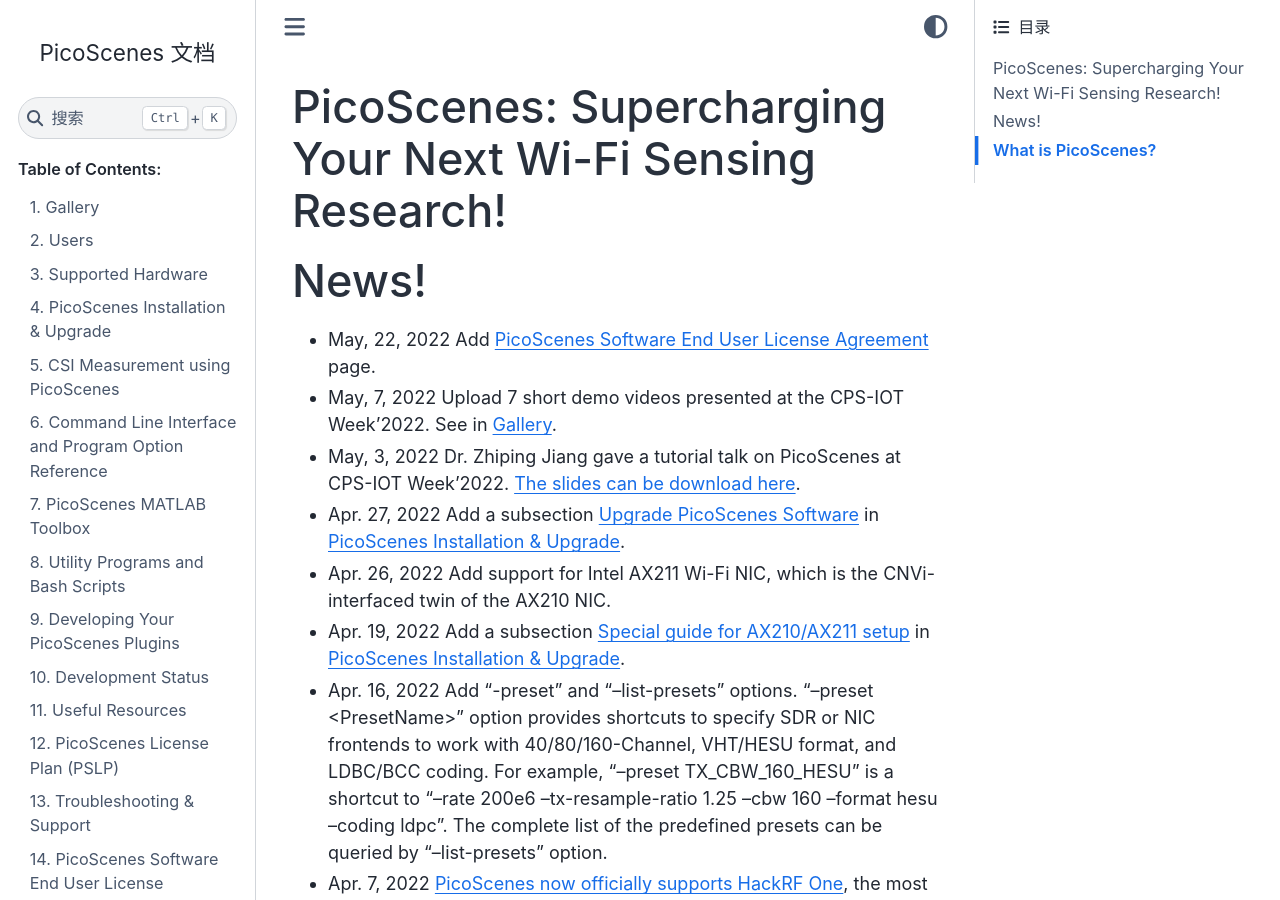
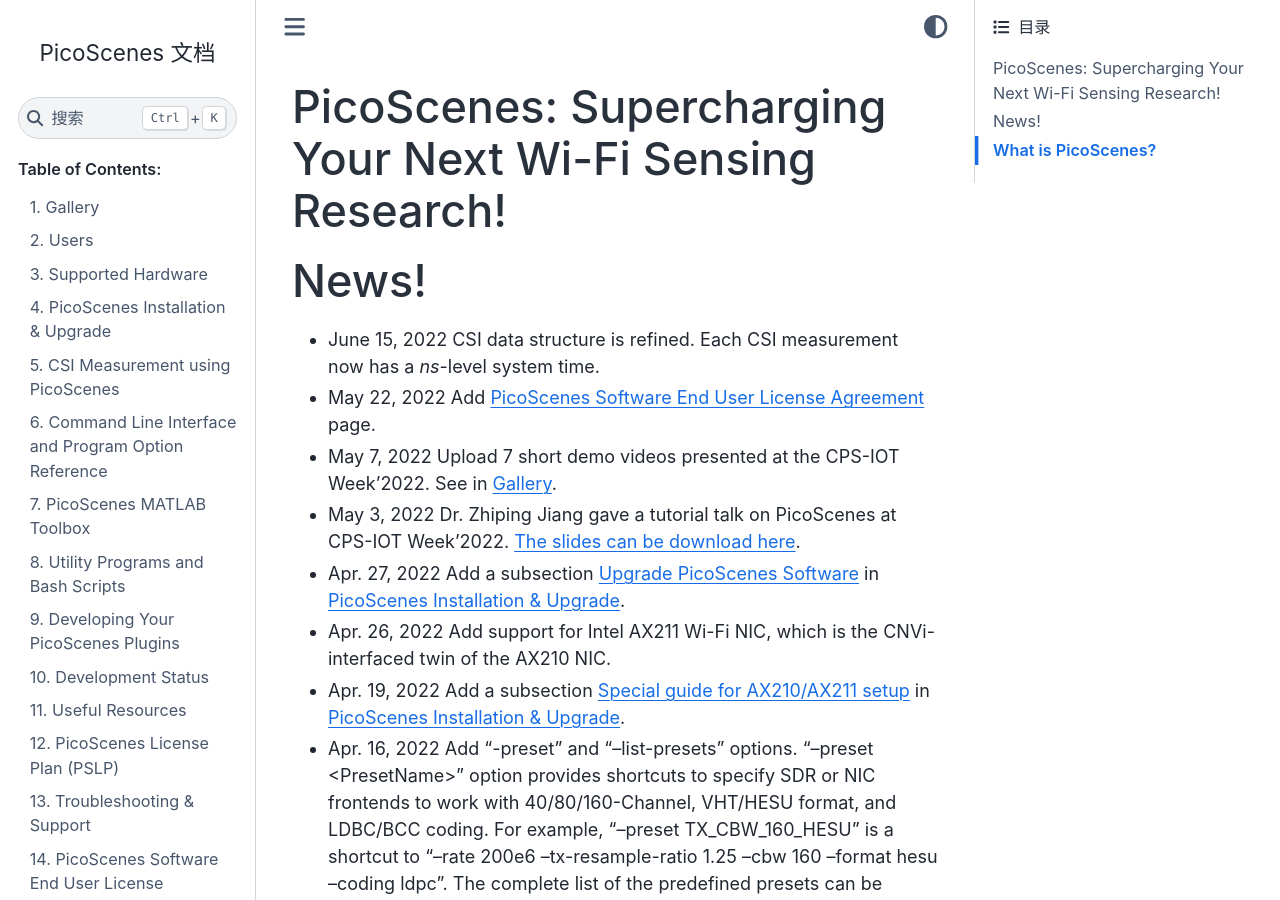
Before and after one commit to wifisensing/PicoScenes-Manual, a Sphinx documentation site: the page built from source/index.rst, in a window 1280 px wide and 900 px high. Built offline with Sphinx 7.4.7 and the Sphinx Book theme 1.1.4, drawn with Linux system fonts in a browser that asks for light colours.

Commit message:
add ns-level clock news

```diff
--- a/source/index.rst
+++ b/source/index.rst
@@ -4,9 +4,10 @@
 
 News!
 ======
-- May, 22, 2022 Add :doc:`/eula` page.
-- May, 7, 2022 Upload 7 short demo videos presented at the CPS-IOT Week'2022. See in :doc:`/gallery`.
-- May, 3, 2022 Dr. Zhiping Jiang gave a tutorial talk on PicoScenes at CPS-IOT Week'2022. `The slides can be download here <https://zpj.io/give-tutorial-talk-on-picoscenes-at-cps-iot-week-2022/>`_.
+- June 15, 2022 CSI data structure is refined. Each CSI measurement now has a *ns*-level system time.
+- May 22, 2022 Add :doc:`/eula` page.
+- May 7, 2022 Upload 7 short demo videos presented at the CPS-IOT Week'2022. See in :doc:`/gallery`.
+- May 3, 2022 Dr. Zhiping Jiang gave a tutorial talk on PicoScenes at CPS-IOT Week'2022. `The slides can be download here <https://zpj.io/give-tutorial-talk-on-picoscenes-at-cps-iot-week-2022/>`_.
 - Apr. 27, 2022 Add a subsection :ref:`upgrade_software` in :doc:`/installation`.
 - Apr. 26, 2022 Add support for Intel AX211 Wi-Fi NIC, which is the CNVi-interfaced twin of the AX210 NIC.
 - Apr. 19, 2022 Add a subsection :ref:`ax210_setup` in :doc:`/installation`.
--- a/source/matlab.rst
+++ b/source/matlab.rst
@@ -179,6 +179,7 @@
 
     "deviceType", "Device Type ID (0x9300 for QCA9300, 0x5300 for IWL5300, 0x1234 for USRP)", "uint16"
     "timestamp", "The timestamp when the baseband recognizes the packet", "uint64"
+    "SystemTime", "The Absolute ns-level timestamp measured at host-end", "uint64"
     "channelFreq", "Carrier frequency in MHz", "uint16"
     "packetFormat", "0/1/2/3/4 for NonHT, HT, VHT, HE-SU and HE-MU, respectively", "int8"
     "CBW", "Channel BandWidth, 20/40/80/160 for HT20/HT40+ or -/VHT(or HE)80/VHT(or HE)160 format", "uint16"
```
